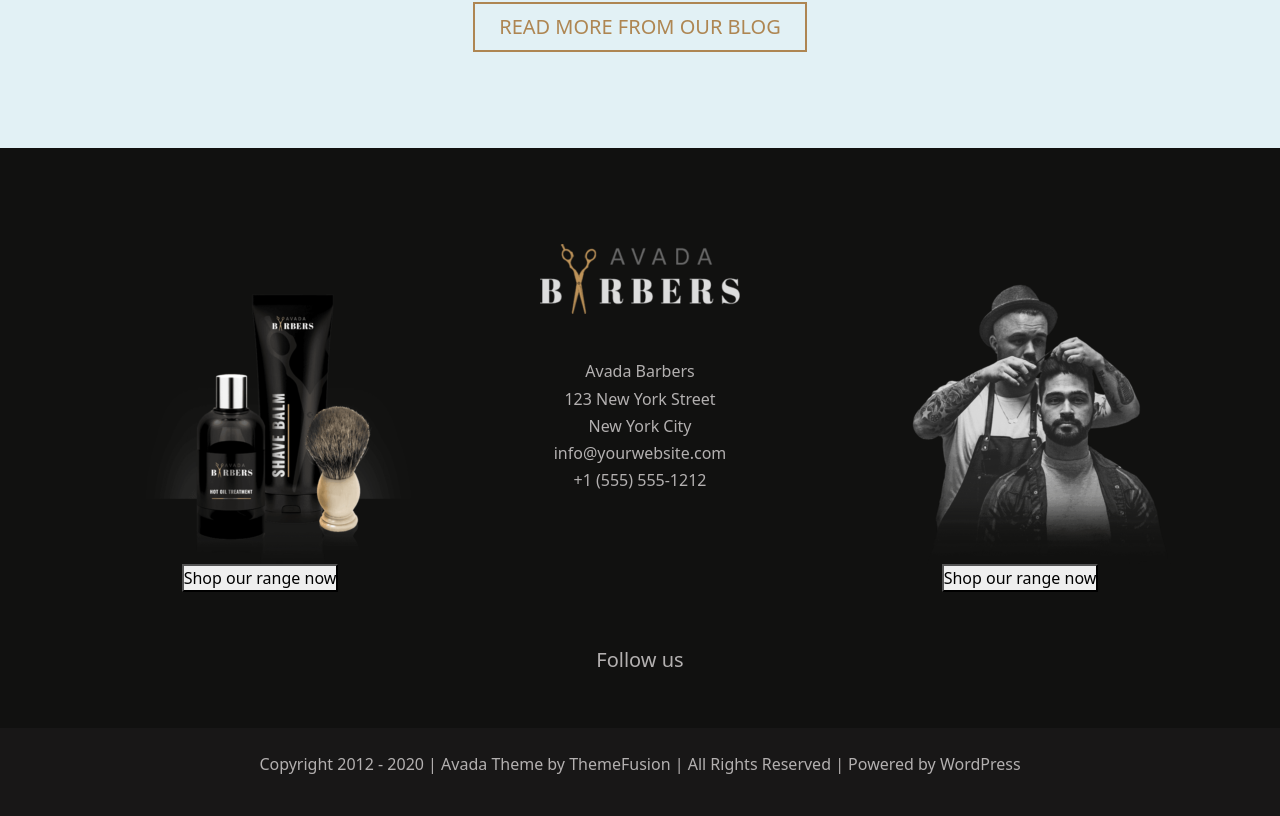
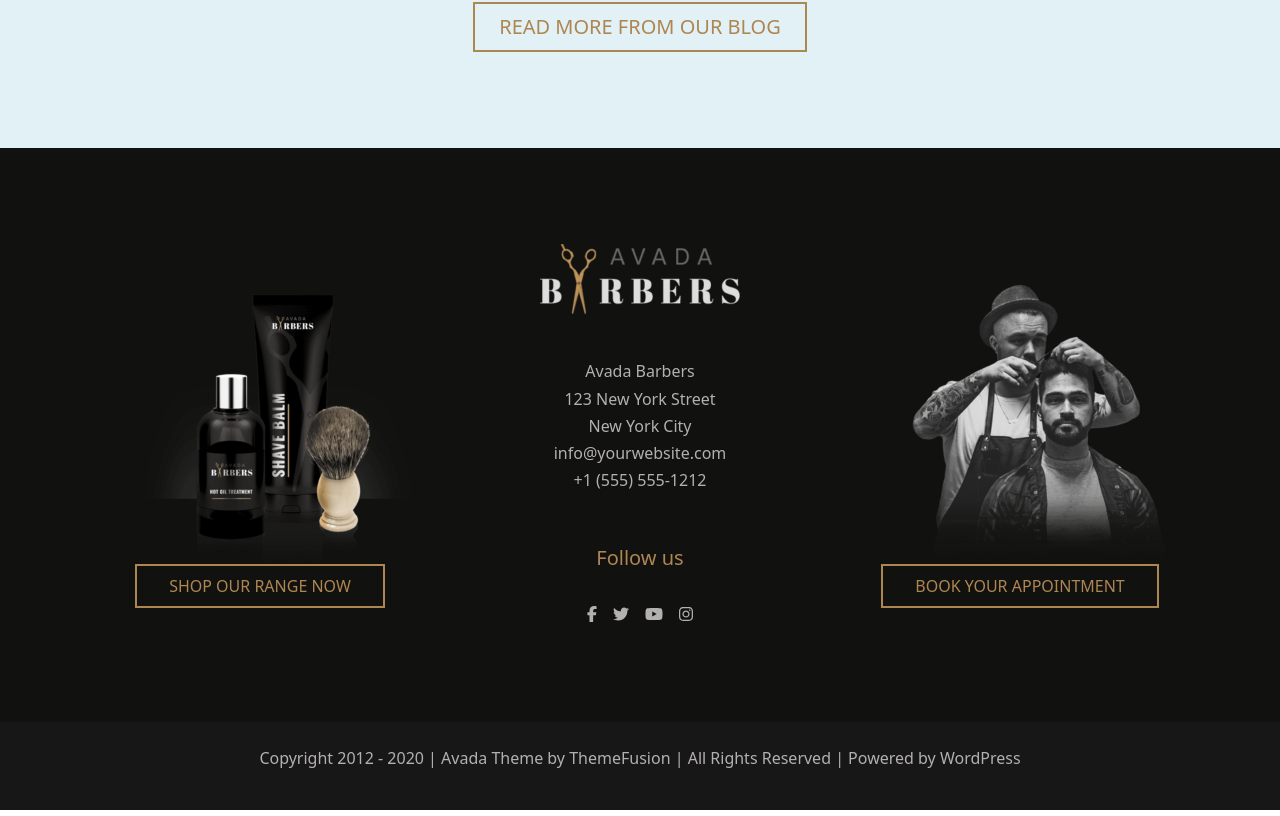
Before and after one commit to Andrearusso94/proj-html-vuejs, a Vue app: page / in a window 1280 px wide. Shown: the part 5447-6263 px from the top of the page. Built offline with nearby package versions, Linux system fonts and the light colour scheme.

Commit message:
end footer

```diff
--- a/package.json
+++ b/package.json
@@ -10,6 +10,7 @@
   },
   "dependencies": {
     "@fortawesome/fontawesome-svg-core": "^6.2.1",
+    "@fortawesome/free-brands-svg-icons": "^6.2.1",
     "@fortawesome/free-solid-svg-icons": "^6.2.1",
     "@fortawesome/vue-fontawesome": "^3.0.2",
     "@popperjs/core": "^2.11.6",
--- a/src/components/FooterTop.vue
+++ b/src/components/FooterTop.vue
@@ -22,7 +22,7 @@ export default {
             <div class="col-4">
                 <div class="mini_shop py-2">
                     <img src="../assets/img/avadabarbers_footer_shop_image-400x312.png" alt="">
-                    <button>Shop our range now</button>
+                    <button class="my_button"><a href="#" class="card-link">Shop our range now</a></button>
                 </div>
             </div>
             <div class="col-4">
@@ -36,22 +36,28 @@ export default {
                     <h6>{{ item.email }}</h6>
                     <h6>{{ item.numberTelephone }}</h6>
                 </div>
+                <div class="follow_us">
+                    <h5>Follow us</h5>
+                    <div class="socials">
+                        <font-awesome-icon class="social mx-2" icon="fa-brands fa-facebook-f" />
+                        <font-awesome-icon class="social mx-2" icon="fa-brands fa-twitter" />
+                        <font-awesome-icon class="social mx-2" icon="fa-brands fa-youtube" />
+                        <font-awesome-icon class="social mx-2" icon="fa-brands fa-instagram" />
+                    </div>
+                </div>
             </div>
             <div class="col-4">
                 <div class="mini_shop py-2">
                     <img src="../assets/img/avadabarbers_footer_appointment_image-400x312.png" alt="">
-                    <button>Shop our range now</button>
+                    <button class="my_button"><a href="#" class="card-link">Book your appointment</a></button>
                 </div>
+
             </div>
         </div>
-        <div class="row">
-            <div class="col-12">
-                <div class="follow_us">
-                    <h5>Follow us</h5>
 
-                </div>
-            </div>
-        </div>
+
+
+
 
     </div>
 
@@ -68,4 +74,25 @@ export default {
 h6 {
     color: $light-dark;
 }
+
+h5 {
+    color: $another;
+}
+
+.my_button {
+    border: 2px solid $another;
+    padding: 0.5rem 2rem;
+    background-color: $dark;
+
+    a {
+        font-size: 1rem;
+        text-transform: uppercase;
+        text-decoration: none;
+        color: $another;
+    }
+}
+
+.socials {
+    margin-top: 2rem;
+}
 </style>
--- a/src/main.js
+++ b/src/main.js
@@ -10,9 +10,13 @@ import { FontAwesomeIcon } from '@fortawesome/vue-fontawesome'
 /* import specific icons */
 import { faCartShopping } from '@fortawesome/free-solid-svg-icons'
 import { faGripLines } from '@fortawesome/free-solid-svg-icons'
+import { faFacebookF } from '@fortawesome/free-brands-svg-icons'
+import { faTwitter } from '@fortawesome/free-brands-svg-icons'
+import { faYoutube } from '@fortawesome/free-brands-svg-icons'
+import { faInstagram } from '@fortawesome/free-brands-svg-icons'
 
 /* add icons to the library */
-library.add(faCartShopping, faGripLines)
+library.add(faCartShopping, faGripLines, faFacebookF, faTwitter, faYoutube, faInstagram)
 
 createApp(App)
     .component('font-awesome-icon', FontAwesomeIcon)
```
Also changed, not shown: 1 other file (tests, documents, lock files or other folders).
